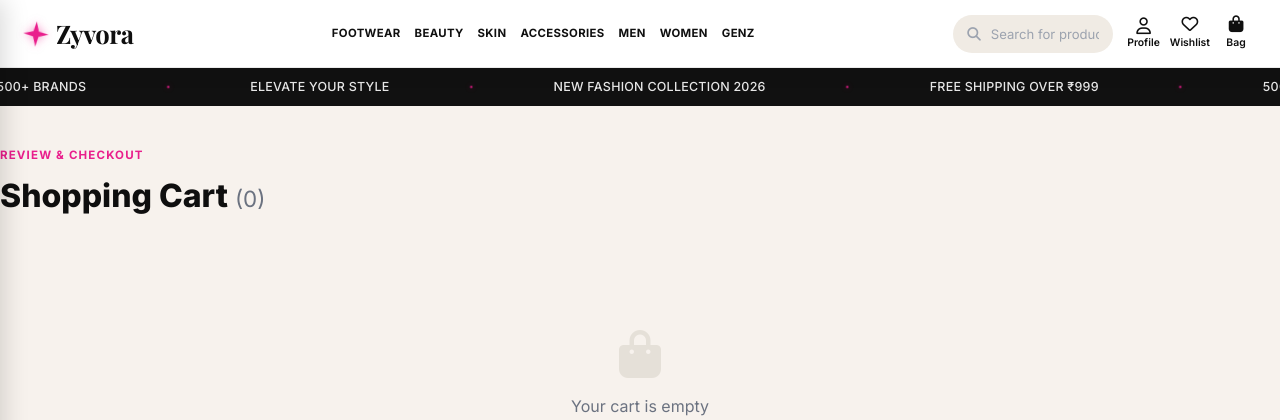
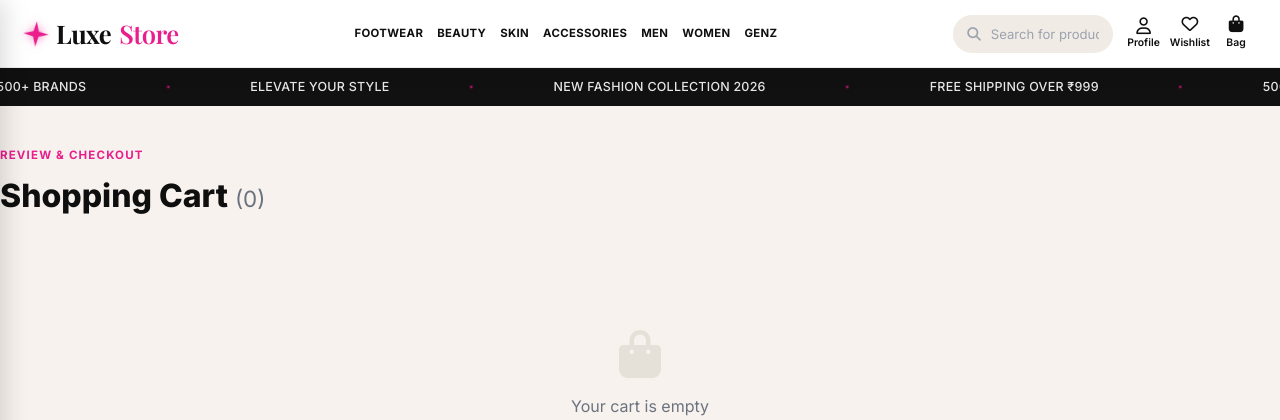
Before and after one commit to VemireddyBhavana/e-commerce, a Django app: page /cart/ in a window 1280 px wide. Shown: the top 420 px of the page. Run offline with Django 5.2, Linux system fonts and the light colour scheme; data comes from the database, SQL or seed files in the repository; data that the repository does not hold is empty; some web fonts are replaced.

Commit message:
Restore LuxeStore brand logo and hero headline while preserving reference layout and 3-card photo showcase

```diff
--- a/templates/base.html
+++ b/templates/base.html
@@ -55,7 +55,7 @@
           <path d="M12 0L14.59 9.41L24 12L14.59 14.59L12 24L9.41 14.59L0 12L9.41 9.41L12 0Z" fill="#E91E8C"/>
         </svg>
       </span>
-      Zyvora
+      Luxe<span class="nav-logo-text-accent">Store</span>
     </a>
 
     <!-- Desktop Category Links -->
--- a/templates/store/index.html
+++ b/templates/store/index.html
@@ -17,7 +17,7 @@
       <h1 class="hero-title">
         Elevate<br/>
         your <span class="hero-title-accent">style</span><br/>
-        with Zyvora
+        with LuxeStore
       </h1>
       <p class="hero-subtitle">
         Trendy outfits, premium brands, and exclusive drops<br/>curated for the way you actually dress.
```
